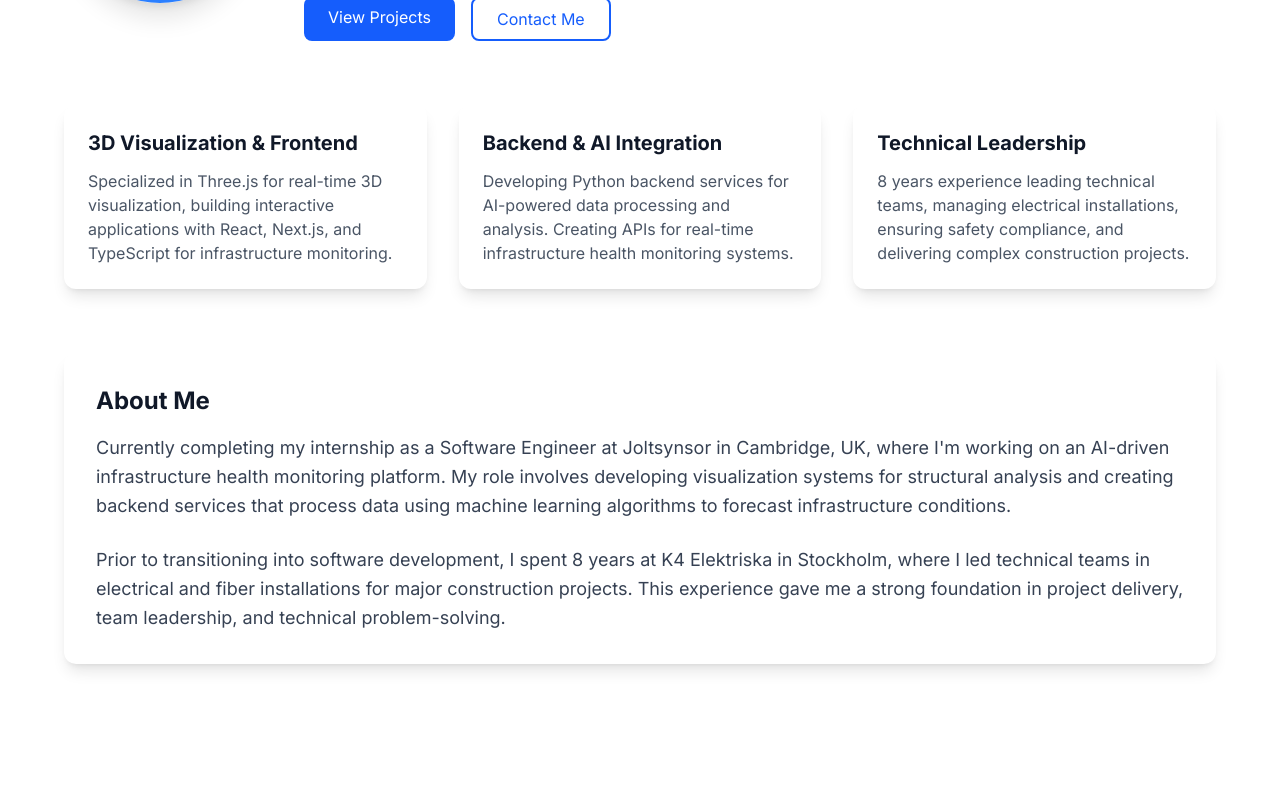
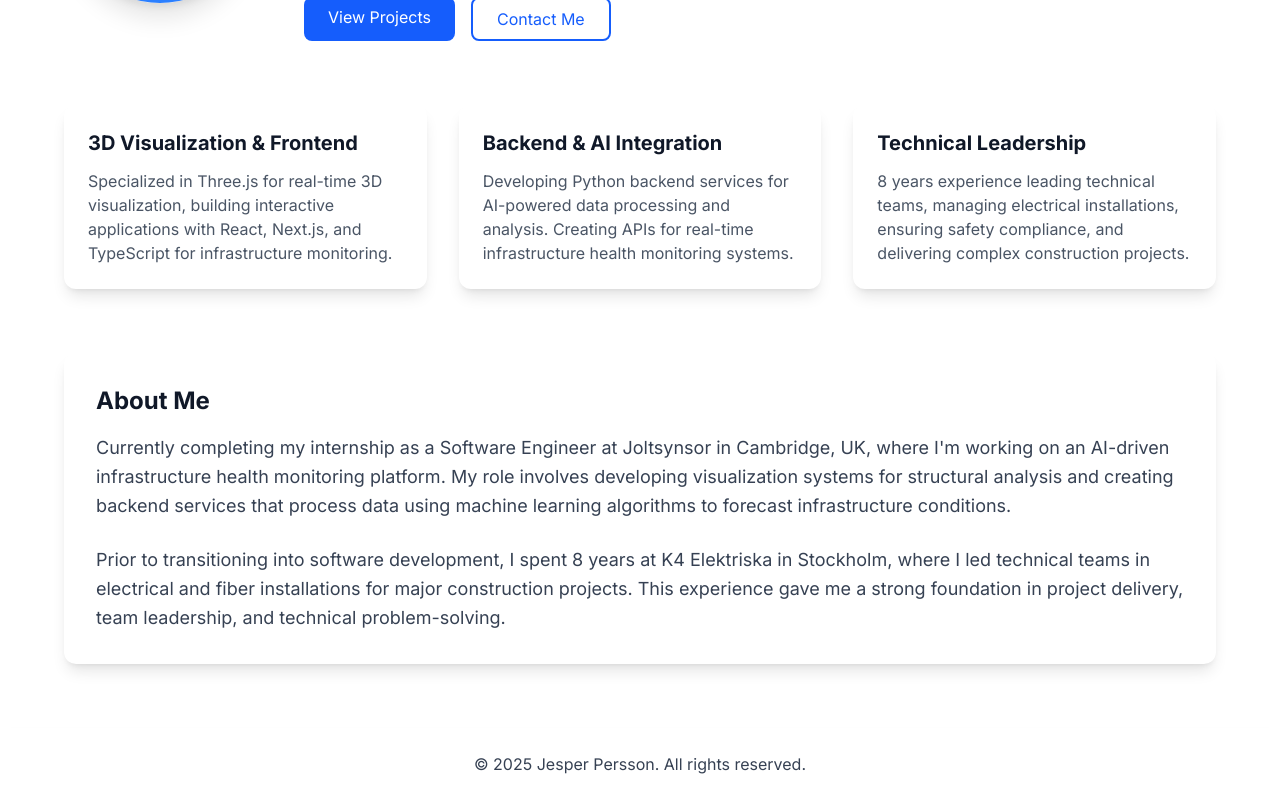
Before and after one commit to JEPPE9103/Portfolio, a Next.js app: page / in a window 1280 px wide. Shown: the part 355-1155 px from the top of the page. Before the commit the page ends 1083 px from the top, so only its background shows below. Built offline with nearby package versions, Linux system fonts and the light colour scheme.

Commit message:
Fix footer layout and styling

```diff
--- a/src/app/layout.tsx
+++ b/src/app/layout.tsx
@@ -17,9 +17,20 @@ export default function RootLayout({
 }) {
   return (
     <html lang="en">
-      <body className={inter.className}>
-        <Navigation />
-        {children}
+      <body className={`${inter.className} bg-gray-50 dark:bg-gray-900`}>
+        <div className="min-h-screen flex flex-col">
+          <Navigation />
+          <main className="flex-grow">
+            {children}
+          </main>
+          <footer className="bg-white dark:bg-gray-800 shadow-lg">
+            <div className="container mx-auto px-4 py-6">
+              <p className="text-center text-gray-700 dark:text-gray-300">
+                © {new Date().getFullYear()} Jesper Persson. All rights reserved.
+              </p>
+            </div>
+          </footer>
+        </div>
       </body>
     </html>
   );
```
